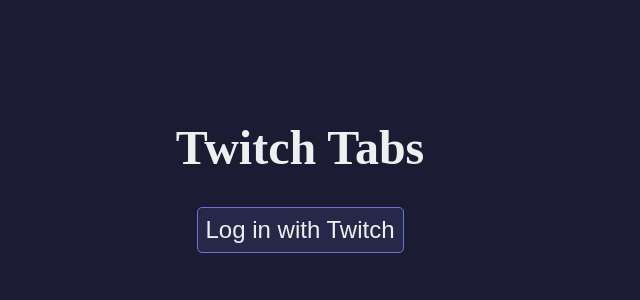
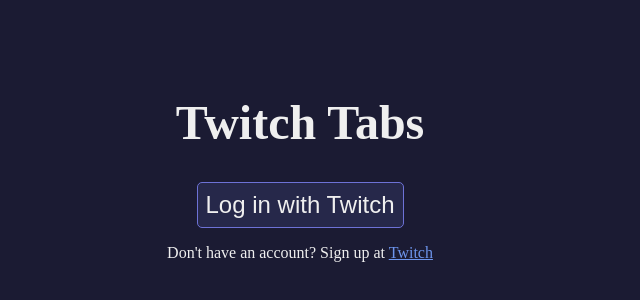
Before and after one commit to tylern-dev/streamertabs, a React (Create React App) app: page / in a window 1280 px wide. Shown: the part 130-430 px from the top of the page, without its empty margins (0-640 px from the left). Built offline with nearby package versions, Linux system fonts and the light colour scheme.

Commit message:
update more styling

```diff
--- a/package.json
+++ b/package.json
@@ -7,6 +7,7 @@
     "react-app-rewired": "^2.0",
     "react-dom": "^17.0.1",
     "react-icons": "^3.11.0",
+    "react-loader-spinner": "^3.1.14",
     "react-scripts": "4.0.0",
     "styled-components": "^5.2.0"
   },
--- a/src/consts.js
+++ b/src/consts.js
@@ -2,8 +2,8 @@
 export const TWITCH_TV = 'https://twitch.tv/'
 export const TWITCH_USERS_URL = 'https://api.twitch.tv/helix/users'
 export const TWITCH_VALIDATE_URL = 'https://id.twitch.tv/oauth2/validate'
-// export const TWITCH_CLIENT_ID = '8jq2ki0ir3dpbur253h2l3y078finx'
-export const TWITCH_CLIENT_ID = 'uxqwi7vcviwp1o7448pji91a3tokjp'
+export const TWITCH_CLIENT_ID = '8jq2ki0ir3dpbur253h2l3y078finx'
+// export const TWITCH_CLIENT_ID = 'uxqwi7vcviwp1o7448pji91a3tokjp'
 // export const TWITCH_CLIENT_ID = 'k5pq19rmj1wyj6fozwb1e6hznerk5k'
 // PROD
 // export const TWITCH_CLIENT_ID = 'a0zmx4iwj3v27gw4editvecq1bvjx5'
--- a/src/views/Popup/favorites.js
+++ b/src/views/Popup/favorites.js
@@ -13,7 +13,10 @@
   color: #6D72D6;
   border-radius: 5px;
 
+  transition: color,border 0.5s ease;
+
   :hover{
+    cursor: pointer;
     color: #6D95ED;
     border: 1px solid #6D95ED;
     border-radius: 5px;
--- a/src/views/Popup/logged-out.js
+++ b/src/views/Popup/logged-out.js
@@ -1,5 +1,6 @@
 import React from 'react'
 import styled from 'styled-components'
+import { TWITCH_TV } from '../../consts'
 
 const LoggedOutContainer = styled.div`
     display: grid;
@@ -23,11 +24,23 @@
   border: 1px solid #6D72D6;
   border-radius: 5px;
 
+  transition: border,color 0.5s ease;
+
   :hover{
+    cursor: pointer;
     color: #6D95ED;
     border: 1px solid #6D95ED;
     border-radius: 5px;
   }
+`
+
+const Copy = styled.p`
+  color: #efefef;
+  font-size: 1em;
+`
+
+const Link = styled.a`
+  color: #6D95ED;
 `
 
 const LoggedOut = ({handleLogin}) => {
@@ -37,6 +50,7 @@
       <div>
         <StyledTitle>Twitch Tabs</StyledTitle>
         <StyledLoginButton onClick={() => handleLogin()}>Log in with Twitch</StyledLoginButton>
+        <Copy>Don't have an account? Sign up at <Link href="https://twitch.tv" target="_blank">Twitch</Link></Copy>
       </div>
     </LoggedOutContainer>
   )
--- a/src/views/Popup/menu.js
+++ b/src/views/Popup/menu.js
@@ -20,13 +20,16 @@
   display: flex;
   margin: 0;
   padding: 4px;
-  background: #26284A;
+  background-color: #26284A;
   color: #6D72D6;
   border: none;
   outline: none;
 
+  transition: background-color 0.5s ease;
+
   :hover {
     cursor: pointer;
+    background-color:#1B1B33;
   }
 
   :active {
--- a/src/views/Popup/stream-info.js
+++ b/src/views/Popup/stream-info.js
@@ -60,6 +60,10 @@
     place-self: start end;
     font-size: 2em;
     color: #6D72D6;
+
+    :hover{
+      cursor: pointer;
+    }
   }
   button{
     place-self: center end;
```
Also changed, not shown: src/components/loading.js (added, +11 -0 lines), 1 other file (tests, documents, lock files or other folders).
